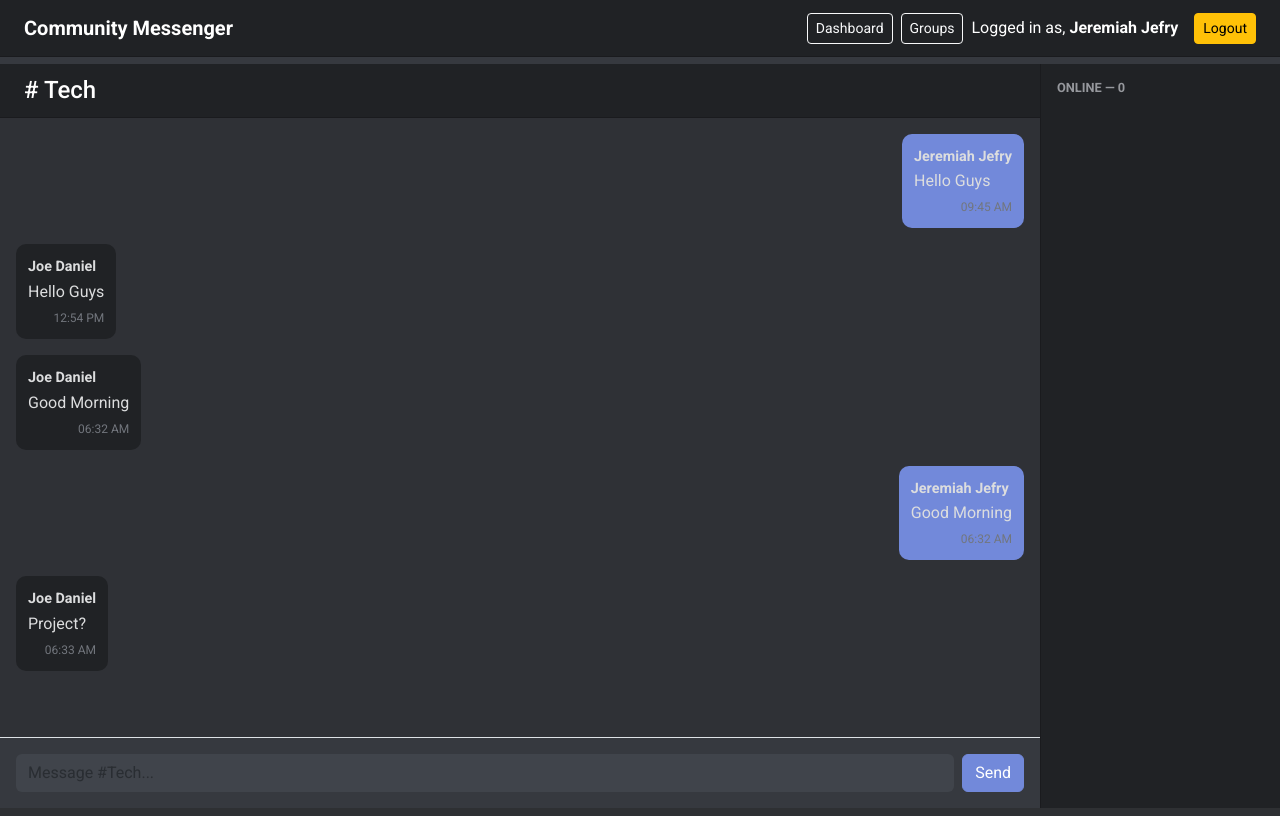
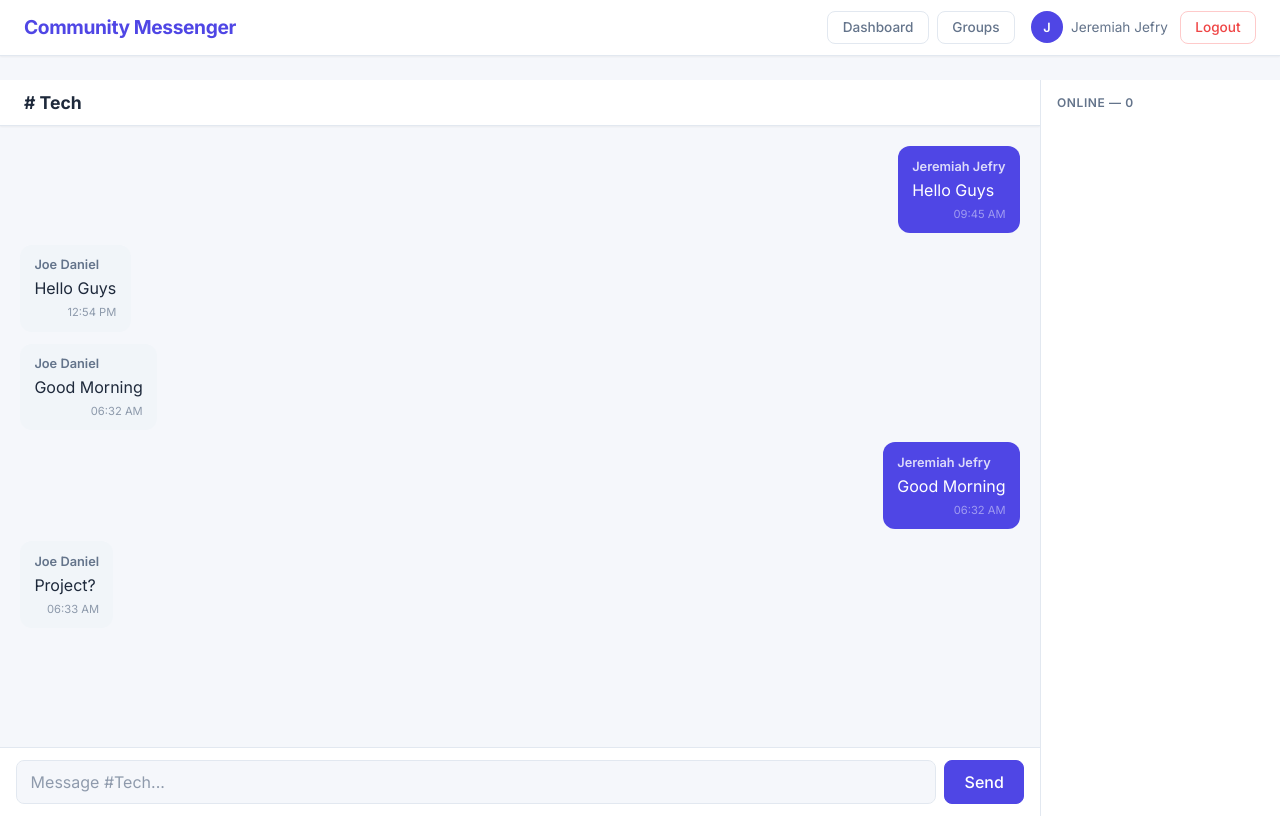
Before and after one commit to Jeremiah-Jefry/Community-Messenger, a Flask app: page /chat/1 in a window 1280 px wide. Run offline with Flask 3, Linux system fonts and the light colour scheme; a user stored in the database is signed in; some libraries are stand-ins or nearby versions.

Commit message:
Refactor UI components and styles for improved user experience and consistency

```diff
--- a/static/chat.js
+++ b/static/chat.js
@@ -62,7 +62,14 @@
         const li = document.createElement("li");
         li.classList.add("user-list-item");
         if (user === USERNAME) {
-            li.innerHTML = `<b>${user} (You)</b>`;
+            const nameSpan = document.createElement("span");
+            nameSpan.style.fontWeight = "600";
+            nameSpan.textContent = user;
+            const youTag = document.createElement("span");
+            youTag.textContent = " (You)";
+            youTag.style.cssText = "font-size:0.75rem;color:#4f46e5;font-weight:500;";
+            li.appendChild(nameSpan);
+            li.appendChild(youTag);
         } else {
             li.textContent = user;
         }
--- a/templates/base.html
+++ b/templates/base.html
@@ -8,77 +8,169 @@
   <link href="https://cdn.jsdelivr.net/npm/bootstrap@5.3.3/dist/css/bootstrap.min.css" rel="stylesheet">
   <link rel="preconnect" href="https://fonts.googleapis.com">
   <link rel="preconnect" href="https://fonts.gstatic.com" crossorigin>
-  <link href="https://fonts.googleapis.com/css2?family=Roboto:wght@400;500;700&display=swap" rel="stylesheet">
+  <link href="https://fonts.googleapis.com/css2?family=Inter:wght@400;500;600;700&display=swap" rel="stylesheet">
   <style>
     :root {
-      --bg-primary: #36393f; --bg-secondary: #2f3136; --bg-tertiary: #202225;
-      --text-color: #dcddde; --accent-color: #7289da;
+      --bg-primary: #f5f7fb;
+      --bg-surface: #ffffff;
+      --bg-sidebar: #f8fafc;
+      --text-primary: #1e293b;
+      --text-secondary: #64748b;
+      --accent-color: #4f46e5;
+      --accent-hover: #4338ca;
+      --border-color: #e2e8f0;
+      --input-bg: #ffffff;
+      --shadow-sm: 0 1px 2px rgba(0, 0, 0, 0.05);
+      --shadow-md: 0 4px 12px rgba(0, 0, 0, 0.08);
+      --shadow-lg: 0 8px 24px rgba(0, 0, 0, 0.1);
+      --radius: 12px;
     }
+    * { box-sizing: border-box; }
     body {
         background: var(--bg-primary);
-        color: var(--text-color);
-        font-family: 'Roboto', sans-serif;
+        color: var(--text-primary);
+        font-family: 'Inter', 'Roboto', sans-serif;
         min-height: 100vh;
         margin: 0;
-        padding-top: 56px;
+        padding-top: 64px;
     }
     .navbar {
-        background-color: var(--bg-tertiary) !important;
-        border-bottom: 1px solid rgba(0, 0, 0, 0.2);
+        background-color: var(--bg-surface) !important;
+        border-bottom: 1px solid var(--border-color);
+        box-shadow: var(--shadow-sm);
+        padding: 0.5rem 0;
     }
-    .navbar-brand, .navbar-text {
-        color: white !important;
+    .navbar-brand {
+        color: var(--accent-color) !important;
+        font-weight: 700;
+        font-size: 1.2rem;
+        letter-spacing: -0.02em;
+    }
+    .navbar-text {
+        color: var(--text-secondary) !important;
+    }
+    .navbar-text b {
+        color: var(--text-primary);
+    }
+    .nav-btn {
+        color: var(--text-secondary);
+        background: transparent;
+        border: 1px solid var(--border-color);
+        padding: 0.35rem 0.9rem;
+        border-radius: 8px;
+        font-size: 0.85rem;
+        font-weight: 500;
+        text-decoration: none;
+        transition: all 0.2s ease;
+    }
+    .nav-btn:hover {
+        color: var(--accent-color);
+        border-color: var(--accent-color);
+        background: rgba(79, 70, 229, 0.04);
+    }
+    .user-avatar {
+        width: 32px;
+        height: 32px;
+        border-radius: 50%;
+        background: var(--accent-color);
+        color: white;
+        display: inline-flex;
+        align-items: center;
+        justify-content: center;
+        font-weight: 600;
+        font-size: 0.8rem;
+        margin-right: 0.5rem;
     }
     .btn-accent {
         background-color: var(--accent-color);
         border-color: var(--accent-color);
         color: white;
+        border-radius: 8px;
+        font-weight: 500;
+        padding: 0.45rem 1.2rem;
+        transition: all 0.2s ease;
     }
     .btn-accent:hover {
-        background-color: #677bc4;
-        border-color: #677bc4;
+        background-color: var(--accent-hover);
+        border-color: var(--accent-hover);
+        color: white;
+        box-shadow: 0 4px 12px rgba(79, 70, 229, 0.3);
+    }
+    .btn-logout {
+        color: #ef4444;
+        background: transparent;
+        border: 1px solid #fecaca;
+        padding: 0.35rem 0.9rem;
+        border-radius: 8px;
+        font-size: 0.85rem;
+        font-weight: 500;
+        text-decoration: none;
+        transition: all 0.2s ease;
+    }
+    .btn-logout:hover {
+        color: white;
+        background: #ef4444;
+        border-color: #ef4444;
     }
     .card {
-        background-color: var(--bg-secondary);
-        border: 1px solid rgba(0, 0, 0, 0.3);
+        background-color: var(--bg-surface);
+        border: 1px solid var(--border-color);
+        border-radius: var(--radius);
+        box-shadow: var(--shadow-sm);
+        transition: box-shadow 0.2s ease;
+    }
+    .card:hover {
+        box-shadow: var(--shadow-md);
     }
     .form-control {
-        background-color: #40444b;
-        color: var(--text-color);
-        border: 1px solid #2f3136;
+        background-color: var(--input-bg);
+        color: var(--text-primary);
+        border: 1px solid var(--border-color);
+        border-radius: 8px;
+        padding: 0.55rem 0.85rem;
+        transition: all 0.2s ease;
     }
     .form-control:focus {
-        background-color: #40444b;
-        color: var(--text-color);
+        background-color: var(--input-bg);
+        color: var(--text-primary);
         border-color: var(--accent-color);
-        box-shadow: 0 0 0 0.25rem rgba(114, 137, 218, 0.25);
+        box-shadow: 0 0 0 3px rgba(79, 70, 229, 0.15);
+    }
+    .form-control::placeholder {
+        color: var(--text-secondary);
+        opacity: 0.7;
     }
     .alert-info {
-        background-color: #3e4780;
-        border-color: #3e4780;
-        color: white;
+        background-color: #eff6ff;
+        border: 1px solid #bfdbfe;
+        color: #1e40af;
+        border-radius: var(--radius);
     }
     .landing-page {
-        background: var(--bg-secondary);
+        background: var(--bg-surface);
         padding: 5rem 1rem;
-        border-radius: 15px;
+        border-radius: var(--radius);
         text-align: center;
         margin-top: 3rem;
+        box-shadow: var(--shadow-md);
     }
   </style>
 </head>
 <body>
-  <nav class="navbar navbar-expand-lg navbar-dark bg-dark fixed-top">
+  <nav class="navbar navbar-expand-lg fixed-top">
     <div class="container-fluid px-4">
-      <a class="navbar-brand fw-bold" href="{{ url_for('home') }}">Community Messenger</a>
-      <div class="d-flex align-items-center">
+      <a class="navbar-brand" href="{{ url_for('home') }}">Community Messenger</a>
+      <div class="d-flex align-items-center gap-2">
         {% if current_user.is_authenticated %}
-          <a class="btn btn-outline-light btn-sm me-2" href="{{ url_for('dashboard') }}">Dashboard</a>
-          <a class="btn btn-outline-light btn-sm me-2" href="{{ url_for('groups') }}">Groups</a>
-          <span class="navbar-text me-3 text-white-50">Logged in as, <b>{{ current_user.username }}</b></span>
-          <a class="btn btn-warning btn-sm" href="{{ url_for('logout') }}">Logout</a>
+          <a class="nav-btn" href="{{ url_for('dashboard') }}">Dashboard</a>
+          <a class="nav-btn" href="{{ url_for('groups') }}">Groups</a>
+          <span class="d-flex align-items-center ms-2 me-1">
+            <span class="user-avatar">{{ current_user.username[0]|upper }}</span>
+            <span class="navbar-text" style="font-size: 0.85rem;">{{ current_user.username }}</span>
+          </span>
+          <a class="btn-logout" href="{{ url_for('logout') }}">Logout</a>
         {% else %}
-          <a class="btn btn-outline-light btn-sm me-2" href="{{ url_for('login') }}">Login</a>
+          <a class="nav-btn" href="{{ url_for('login') }}">Login</a>
           <a class="btn btn-accent btn-sm" href="{{ url_for('register') }}">Register</a>
         {% endif %}
       </div>
@@ -86,7 +178,7 @@
   </nav>
 
   <div class="content-wrapper">
-    <div class="container mt-2">
+    <div class="container mt-3">
         {% with messages = get_flashed_messages() %}
         {% if messages %}
             <div class="alert alert-info">
--- a/templates/chat.html
+++ b/templates/chat.html
@@ -1,41 +1,90 @@
 {% extends "base.html" %}
 {% block content %}
 <style>
-    .chat-container { display: flex; height: calc(100vh - 56px); }
-    .chat-pane { flex-grow: 1; display: flex; flex-direction: column; background-color: var(--bg-secondary); }
-    .chat-header { background-color: var(--bg-tertiary); padding: 0.75rem 1.5rem; border-bottom: 1px solid rgba(0, 0, 0, 0.2); }
-    .chat-box { flex-grow: 1; overflow-y: auto; padding: 1rem; }
-    .chat-message { display: flex; margin-bottom: 1rem; }
-    /* Adjust flex direction for current user's messages if you still want right alignment */
-    .chat-message.current-user { justify-content: flex-end; } /* Pushes message to the right */
+    .chat-container { display: flex; height: calc(100vh - 64px); }
+    .chat-pane { flex-grow: 1; display: flex; flex-direction: column; background-color: var(--bg-primary); }
+    .chat-header {
+        background-color: var(--bg-surface);
+        padding: 0.75rem 1.5rem;
+        border-bottom: 1px solid var(--border-color);
+        box-shadow: var(--shadow-sm);
+    }
+    .chat-header h4 {
+        color: var(--text-primary);
+        font-weight: 700;
+        font-size: 1.1rem;
+    }
+    .chat-box { flex-grow: 1; overflow-y: auto; padding: 1.25rem; }
+    .chat-message { display: flex; margin-bottom: 0.75rem; }
+    .chat-message.current-user { justify-content: flex-end; }
 
     .chat-message .message-content {
-        padding: 0.75rem;
-        border-radius: 10px;
-        background-color: var(--bg-tertiary);
-        max-width: 70%; /* Limit message bubble width */
+        padding: 0.65rem 0.9rem;
+        border-radius: 12px;
+        background-color: #f1f5f9;
+        max-width: 70%;
+        color: var(--text-primary);
     }
-    .chat-message.current-user .message-content { background-color: var(--accent-color); }
-    .chat-message .username { font-weight: bold; margin-bottom: 2px; font-size: 0.9em;} /* Slightly smaller username */
-    .chat-message .timestamp { font-size: 0.75rem; color: #72767d; margin-top: 5px;}
-
-    /* Styling for messages from others */
-    .chat-message:not(.current-user) .message-content {
-        margin-left: 0; /* Remove avatar space */
+    .chat-message.current-user .message-content {
+        background-color: var(--accent-color);
+        color: #ffffff;
     }
-    /* Styling for messages from current user */
-    .chat-message.current-user .message-content {
-        margin-right: 0; /* Remove avatar space */
+    .chat-message .username {
+        font-weight: 600;
+        margin-bottom: 2px;
+        font-size: 0.8em;
+        color: var(--text-secondary);
+    }
+    .chat-message.current-user .username {
+        color: rgba(255, 255, 255, 0.8);
+    }
+    .chat-message .timestamp {
+        font-size: 0.7rem;
+        color: var(--text-secondary);
+        margin-top: 4px;
+        opacity: 0.7;
+    }
+    .chat-message.current-user .timestamp {
+        color: rgba(255, 255, 255, 0.65);
     }
 
-    .users-sidebar { width: 240px; background-color: var(--bg-tertiary); border-left: 1px solid rgba(0, 0, 0, 0.2); padding: 1rem; overflow-y: auto; }
-    .users-sidebar h5 { color: #96989d; text-transform: uppercase; font-size: 0.8rem; font-weight: bold; }
-    .user-list-item { list-style: none; color: var(--text-color); padding: 5px 0; }
+    .users-sidebar {
+        width: 240px;
+        background-color: var(--bg-surface);
+        border-left: 1px solid var(--border-color);
+        padding: 1rem;
+        overflow-y: auto;
+    }
+    .users-sidebar h5 {
+        color: var(--text-secondary);
+        text-transform: uppercase;
+        font-size: 0.75rem;
+        font-weight: 600;
+        letter-spacing: 0.05em;
+    }
+    .user-list-item {
+        list-style: none;
+        color: var(--text-primary);
+        padding: 0.4rem 0;
+        font-size: 0.9rem;
+    }
+    .chat-input-bar {
+        background-color: var(--bg-surface);
+        border-top: 1px solid var(--border-color);
+        padding: 0.75rem 1rem;
+    }
+    .chat-input-bar .form-control {
+        background-color: var(--bg-primary);
+        border: 1px solid var(--border-color);
+    }
+    .chat-input-bar .form-control:focus {
+        background-color: var(--input-bg);
+    }
 </style>
 
 <div class="chat-container">
     <div class="chat-pane">
-        <div class="chat-header"><h4 class="mb-0 text-white"># {{ group.name }}</h4></div>
+        <div class="chat-header"><h4 class="mb-0"># {{ group.name }}</h4></div>
         <div id="messages" class="chat-box">
             {% for message in messages %}
             <div class="chat-message {% if message.user.username == user.username %}current-user{% endif %}">
@@ -47,8 +96,8 @@
             </div>
             {% endfor %}
         </div>
-        <form id="chatForm" class="d-flex p-3 border-top" style="background-color: #36393f;">
-            <input id="msgInput" class="form-control me-2" style="background-color: #40444b; border:none;" autocomplete="off" placeholder="Message #{{ group.name }}..." required>
+        <form id="chatForm" class="d-flex chat-input-bar">
+            <input id="msgInput" class="form-control me-2" autocomplete="off" placeholder="Message #{{ group.name }}..." required>
             <button class="btn btn-accent">Send</button>
         </form>
     </div>
```
Also changed, not shown: templates/dashboard.html (+23 -19 lines), templates/groups.html (+11 -11 lines), templates/index.html (+4 -4 lines), templates/login.html (+12 -6 lines), templates/register.html (+13 -7 lines), instance/messenger.db.
